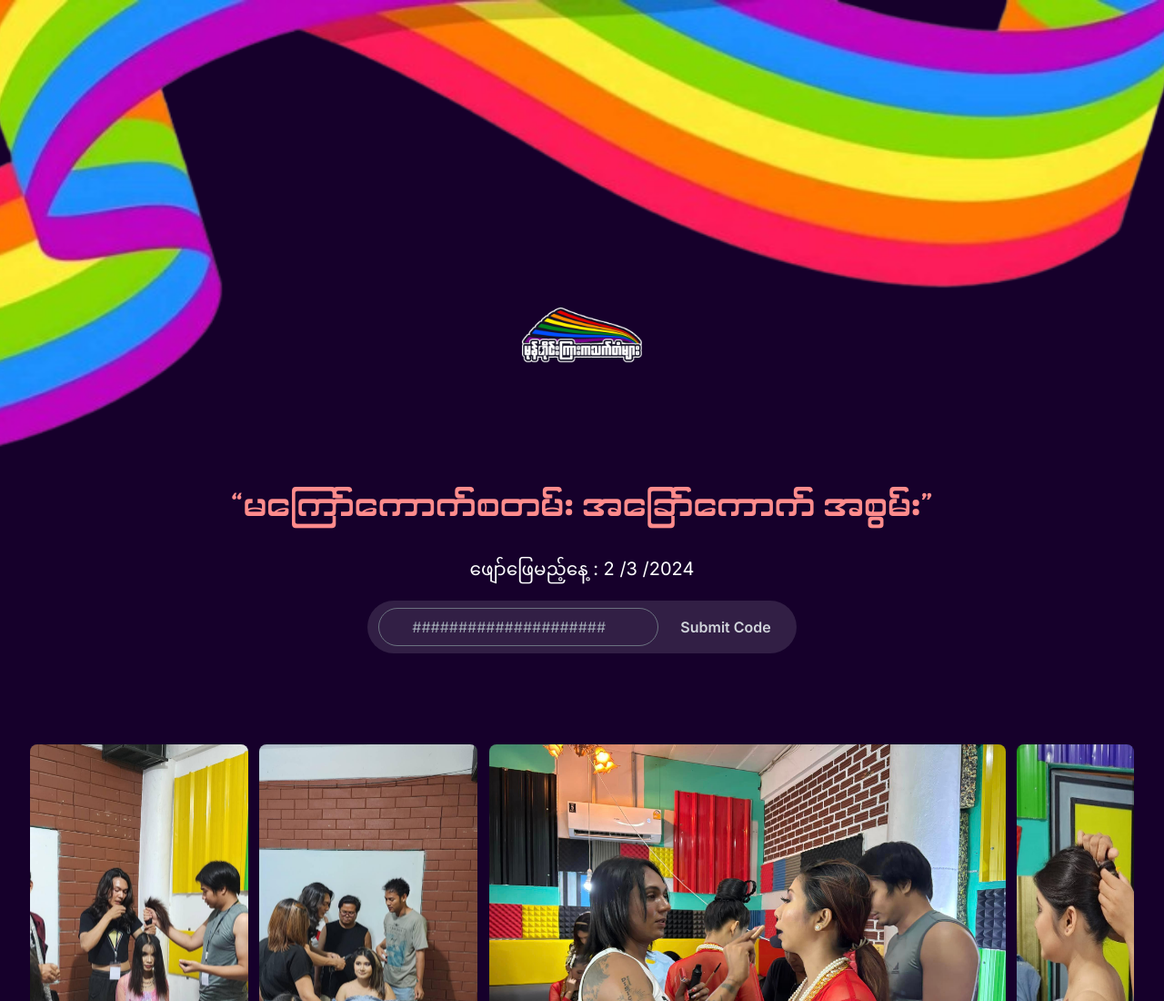
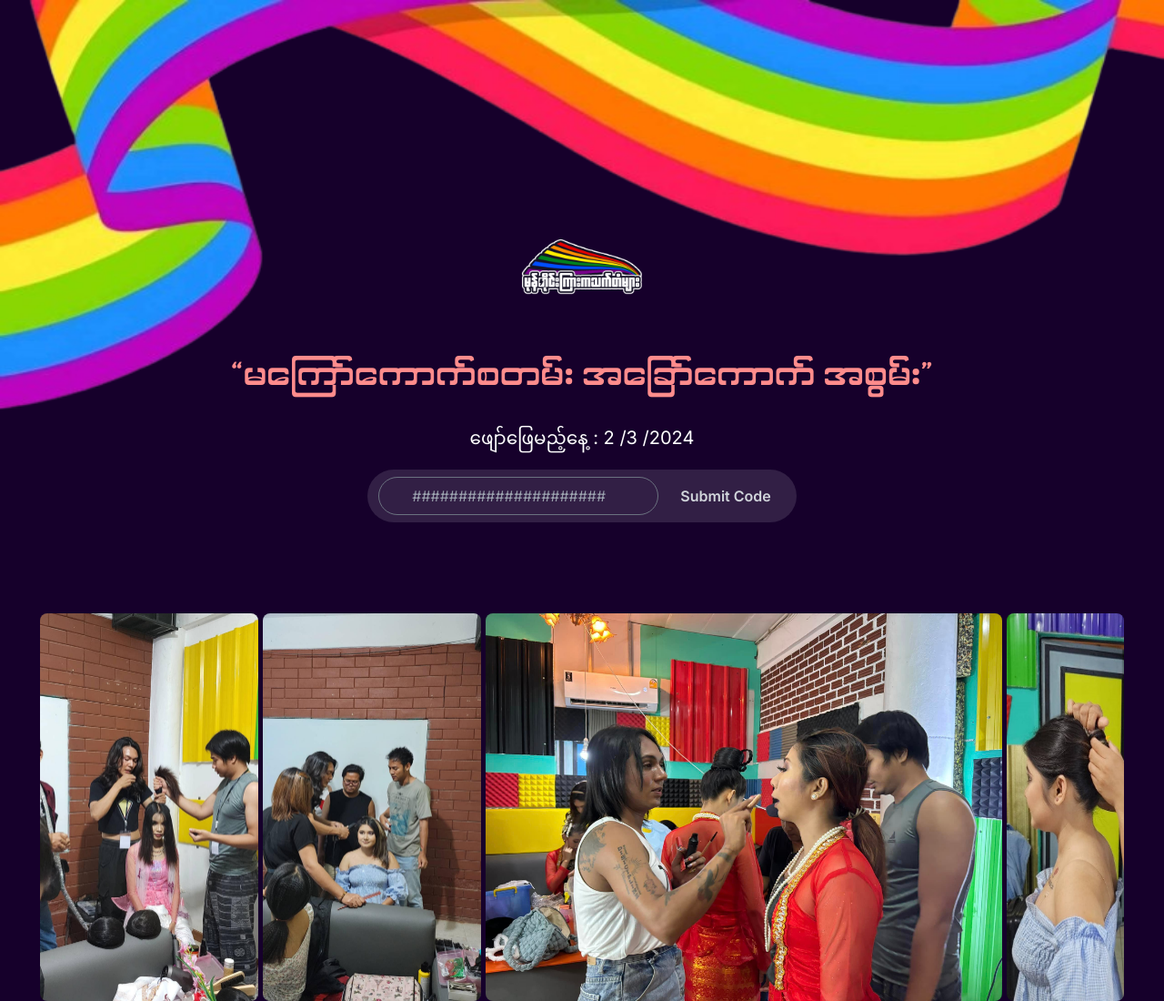
Before and after one commit to legend797/rainbows, a Next.js app in the folder live-app/: page / in a window 1280 px wide. Shown: the top 1100 px of the page at 91% size. Built offline with nearby package versions, Linux system fonts and the light colour scheme.

Commit message:
banner update commit

```diff
--- a/live-app/src/app/home/page.js
+++ b/live-app/src/app/home/page.js
@@ -1,9 +1,9 @@
 import React from "react";
 import localFont from "next/font/local";
 
-
 import Image from "next/image";
 
+import banner from "../assets/banner.png";
 import logo from "../assets/Logo1.png";
 import logoMobile from "../assets/logo-mobile.png";
 import pre1 from "../assets/live-preview1.png";
@@ -24,11 +24,13 @@ const Font2 = localFont({ src: "../fonts/MMTaunggyi.ttf" });
 const Home = () => {
   return (
     <main className="bg-[#16002b]  mx-auto h-auto">
-      <div className="home-hero  max-container mx-auto h-[538px] max-md:h-auto">
-        <div className="pt-[275px] flex justify-center">
+      <div className="  max-container mx-auto h-auto flex flex-col items-center">
+        <div className="w-full lg:h-[200px] max-lg:h-[120px]  max-sm:h-[50px]">
+          <Image src={banner} className="w-full" />
+        </div>
+        <div className="flex justify-center">
           <Image src={logo} className="md:hidden w-[97px]" />
           <Image src={logo} className="max-md:hidden w-[194px] h-auto" />
-        </div>
         </div>
 
         <div className="max-md:w-[271px] text-center mx-auto">
@@ -45,13 +47,11 @@ const Home = () => {
         </p>
 
         {/* Ticket Code Field */}
-      <div data-aos="zoom-in"
-      className="max-md:mb-[50px] md:mb-[100px]">
+        <div data-aos="zoom-in" className="max-md:mb-[50px] md:mb-[100px]">
           <TicketForm />
         </div>
         {/* Image Card */}
-      <div data-aos="fade-up"
-      className="mb-[150px] max-container mx-auto max-lg:hidden">
+        <div data-aos="fade-up" className="mb-[150px]  mx-auto max-lg:hidden">
           <ImageCard />
         </div>
         <div className="md:mb-[50px] max-sm:hidden lg:hidden flex justify-center">
@@ -99,7 +99,9 @@ const Home = () => {
                   <td style={Font2.style} className=" px-4 py-2">
                     ဖျော်ဖြေမည့်သူများ
                   </td>
-                <td className=" px-4 py-2">တော်လှန်LGBTများ အနုပညာရှင်များ</td>
+                  <td className=" px-4 py-2">
+                    တော်လှန်LGBTများ အနုပညာရှင်များ
+                  </td>
                 </tr>
               </tbody>
             </table>
@@ -118,21 +120,19 @@ const Home = () => {
               </tbody>
             </table>
           </div>
-
-
         </div>
 
         {/* Watch Live Section */}
-      <div
-       className="max-container mx-auto">
+        <div className="max-container mx-auto">
           <div className="flex w-full md:h-[384px] max-md:h-[300px]  md:justify-between max-md:justify-center  md:items-center md:mb-[100px] max-md:mb-[20px]">
-          <div data-aos="fade-right"
-          className="w-[30%] max-md:hidden">
+            <div data-aos="fade-up" className="w-[30%] max-md:hidden">
               <Image src={pre1} />
             </div>
 
-          <div data-aos="fade-up"
-           className="md:w-1/3 max-md:w-full  flex flex-col justify-center items-center">
+            <div
+              data-aos="fade-up"
+              className="md:w-1/3 max-md:w-full  flex flex-col justify-center items-center"
+            >
               <div className="cursor-pointer hover:bg-gray-300  md:mb-[100px] max-md:mb-[50px] md:w-[236px] md:h-[62px] max-md:w-[170px] max-md:h-[44px] bg-white flex justify-center items-center gap-2">
                 <div className="w-[12px] h-[12px] rounded-md bg-black"></div>
                 <p className="text-[#16002B] text-[17px] font-[700] ">
@@ -156,8 +156,7 @@ const Home = () => {
               </div>
             </div>
 
-          <div data-aos="fade-left"
-           className="w-[30%] max-md:hidden">
+            <div data-aos="fade-up" className="w-[30%] max-md:hidden">
               <Image src={pre2} />
             </div>
           </div>
@@ -167,8 +166,10 @@ const Home = () => {
         <p className="mt-[150px] mb-[30px] lg:text-[36px] md:text-[30px] sm:text-[24px] max-sm:text-[20px] text-[#FF8C8C] font-[400] text-center">
           SHORT VIDEO ON FACEBOOK
         </p>
-      <div data-aos="fade-up"
-       className="flex justify-center max-sm:w-[316px] max-sm:mx-auto">
+        <div
+          data-aos="fade-up"
+          className="flex justify-center max-sm:w-[316px] max-sm:mx-auto"
+        >
           <div className=" grid lg:grid-cols-3 max-lg:grid-cols-2 max-md:grid-cols-1 gap-x-5 gap-y-8 ">
             <VideoCard title={"စစ်ရှောင်ရန်ပုံငွေပွဲ"} />
             <VideoCard title={`“အော်ကားလုံးပဲ မော်ကင်ဂလာပါရှင့်”`} />
@@ -177,6 +178,7 @@ const Home = () => {
             <VideoCard title={"“မုန်တိုင်းကြားက သက်တံများ” ဆိုတာ ဘာလဲ??.."} />
           </div>
         </div>
+      </div>
     </main>
   );
 };
```
Lines whose indentation alone changed are shown as unchanged.
